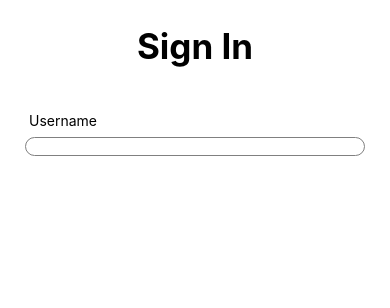
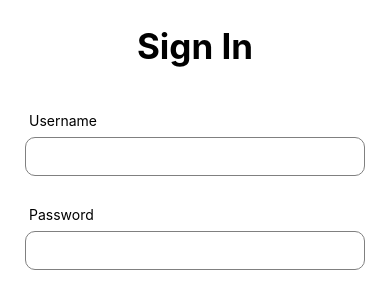
Before and after one commit to ushanwk/ReactNative-IJSE-Learning-Room, a React Native app: screen / in a window 390 px wide. Shown: the top 308 px of the page. Built offline with nearby package versions, Linux system fonts and the light colour scheme.

Commit message:
sample login page

```diff
--- a/src/components/TextField.tsx
+++ b/src/components/TextField.tsx
@@ -2,16 +2,20 @@ import {Text, TextInput, View} from "react-native";
 import React from "react";
 
 type TextFieldProps = {
-
+    label: string;
+    value: string;
+    setValue: (value: string)=>void
 }
 
-export function TextField() {
+export function TextField(props:TextFieldProps) {
     return (
-        <View>
-            <Text style={{marginLeft: 4, marginBottom: 8, color: 'black'}}>Username</Text>
+        <View style={{marginBottom: 30}}>
+            <Text style={{marginLeft: 4, marginBottom: 8, color: 'black'}}>{props.label}</Text>
 
             <TextInput
-                style={{borderColor: 'gray', borderWidth: 1, borderRadius: 10}}
+                style={{borderColor: 'gray', borderWidth: 1, borderRadius: 10, padding: 10}}
+                value={props.value}
+                onChange={(event)=>{props.setValue(event.nativeEvent.text)}}
             />
         </View>
     );
--- a/src/pages/SigninPage.tsx
+++ b/src/pages/SigninPage.tsx
@@ -1,14 +1,29 @@
 import {Text, View} from "react-native";
 import {TextField} from "../components/TextField.tsx";
+import {useState} from "react";
 
 export function SigninPage() {
+
+    const [username, setUsername] = useState('');
+    const [password, setPassword] = useState('');
+
     return (
         <View style={{marginVertical: 25, marginHorizontal: 25}}>
 
             <Text style={{fontSize: 35, color: 'black', textAlign: 'center', fontWeight: 'bold'}}>Sign In</Text>
 
             <View style={{marginTop: 45}}>
-                <TextField/>
+                <TextField
+                    label="Username"
+                    value={username}
+                    setValue={(value)=>{setUsername(value)}}
+                />
+
+                <TextField
+                    label="Password"
+                    value={password}
+                    setValue={(value)=>{setPassword(value)}}
+                />
             </View>
 
         </View>
```
